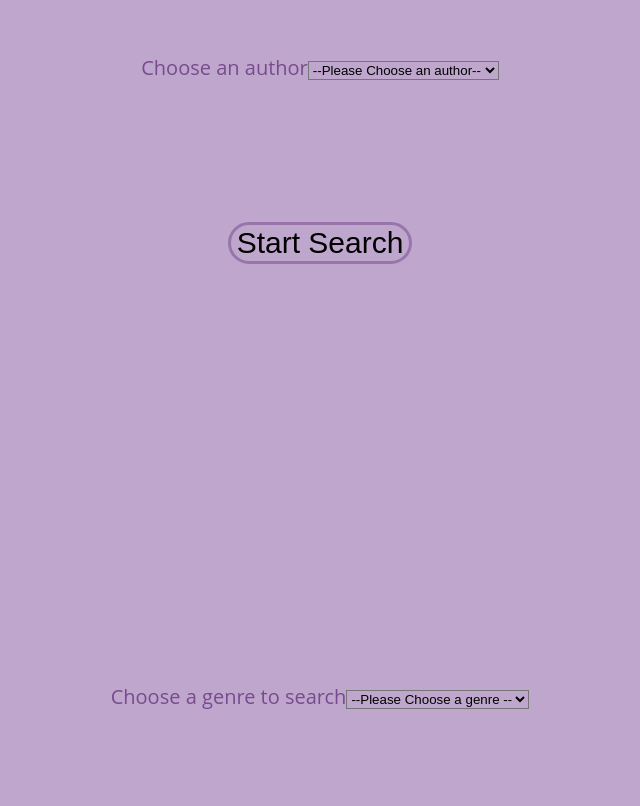
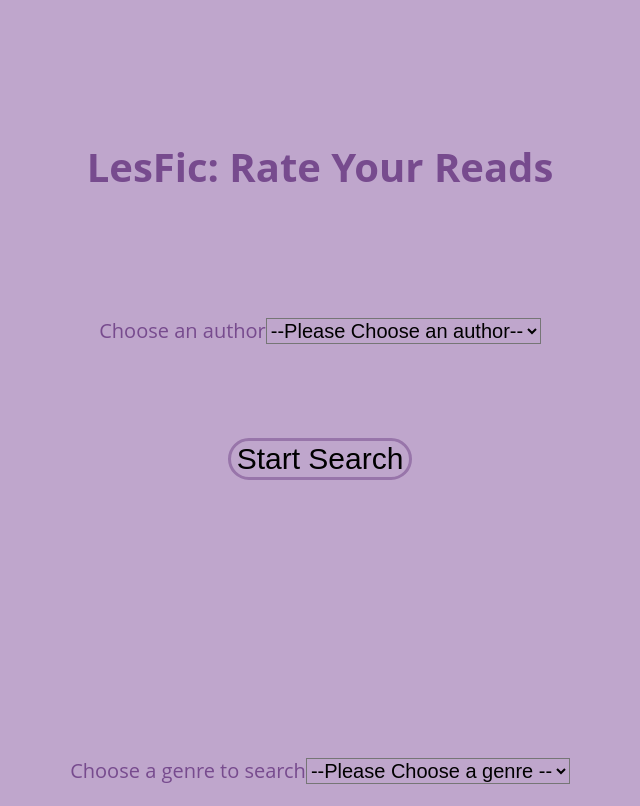
Before and after one commit to JeanineHoffman/LesFic-Rate-Your-Reads, a React (Create React App) app: page /search in a window 1280 px wide. Shown: the part 146-952 px from the top of the page, without its empty margins (320-960 px from the left). Built offline with nearby package versions, Linux system fonts and the light colour scheme; no server answers.

Commit message:
compacted css into one primary page buttons enlarges, drop downs enlarged.

```diff
--- a/src/App.css
+++ b/src/App.css
@@ -9,8 +9,8 @@
 }
 
 body {
-  margin: 0;
-  padding: 60px;
+  margin: 0 auto;
+  padding: 20%;
   font-family: "Open Sans",
   sans-serif;
   font-size: 20px;
@@ -41,6 +41,9 @@ body {
       color: #FDD835;
       cursor: pointer;
     }
+  .searchText {
+    font-size: 20px;
+  }
 
 /* nav {
   position: fixed;
--- a/src/App.js
+++ b/src/App.js
@@ -29,6 +29,7 @@ export default class App extends Component {
 
     return (
       <div className="App">
+        <h1>LesFic: Rate Your Reads</h1>
         <Routes />
       </div>
     );
--- a/src/landingpage/landingpage.css
+++ /dev/null
@@ -1,4 +0,0 @@
-h1 {
-  margin: 0;
-
-}
--- a/src/landingpage/landingpage.js
+++ b/src/landingpage/landingpage.js
@@ -1,13 +1,11 @@
 import React, { Component }from 'react';
 import { Link } from 'react-router-dom';
-import './landingpage.css'
 
 export default class LandingPage extends Component {
   handleClickSearchPage
   render() {
     return (
       <div className="Landingpage">
-        <h1>LesFic: Rate Your Reads</h1>
         <section>
         <h4>The best way to search for new books in a variety of sub-genres and maybe find new authors to follow </h4>
         <p>Start a search for a new book or a new author to follow</p>
--- a/src/resultspage/searchauthor/searchauthor.js
+++ b/src/searchauthor/searchauthor.js
@@ -22,7 +22,7 @@ export default class SearchByAuthor extends Component {
       <div>
         <section aria-label="search author" className="searchAuthor">
           <label htmlFor="authorsearch">Choose an author</label>
-          <select id="authorsearch" name="authorSearch" onChange={this.handleChangeAuthor} value={this.state.authorSearch}>
+          <select id="authorsearch" className="searchText" name="authorSearch" onChange={this.handleChangeAuthor} value={this.state.authorSearch}>
             <option value="">--Please Choose an author--</option>
             <option value="Fletcher DeLancey">Fletcher DeLancey</option>
             <option value="Jae">Jae</option>
--- a/src/searchgenre/searchgenre.js
+++ b/src/searchgenre/searchgenre.js
@@ -24,7 +24,7 @@ handleListGenre = event => {
         <section arial-label="search by genre" className="searchGenre">
           <label htmlFor="genresearch">Choose a genre to search</label>
 
-          <select id="genresearch" name="genreSearch" onChange={this.handleListGenre} value={this.state.genreSearch}>>
+          <select id="genresearch" className="searchText" name="genreSearch" onChange={this.handleListGenre} value={this.state.genreSearch}>>
             <option value="">--Please Choose a genre --</option>
             <option value="scifi">Science Fiction</option>
             <option value="romance">Romance</option>
--- a/src/searchpage/searchpage.js
+++ b/src/searchpage/searchpage.js
@@ -1,5 +1,5 @@
 import React, { Component } from 'react';
-import SearchAuthor from '../resultspage/searchauthor/searchauthor';
+import SearchAuthor from '../searchauthor/searchauthor';
 import SearchGenre from '../searchgenre/searchgenre';
 import store from "../store";
 import ResultsPage from '../resultspage/resultspage';
```
Also changed, not shown: src/searchauthor/searchauthor.css (added).
